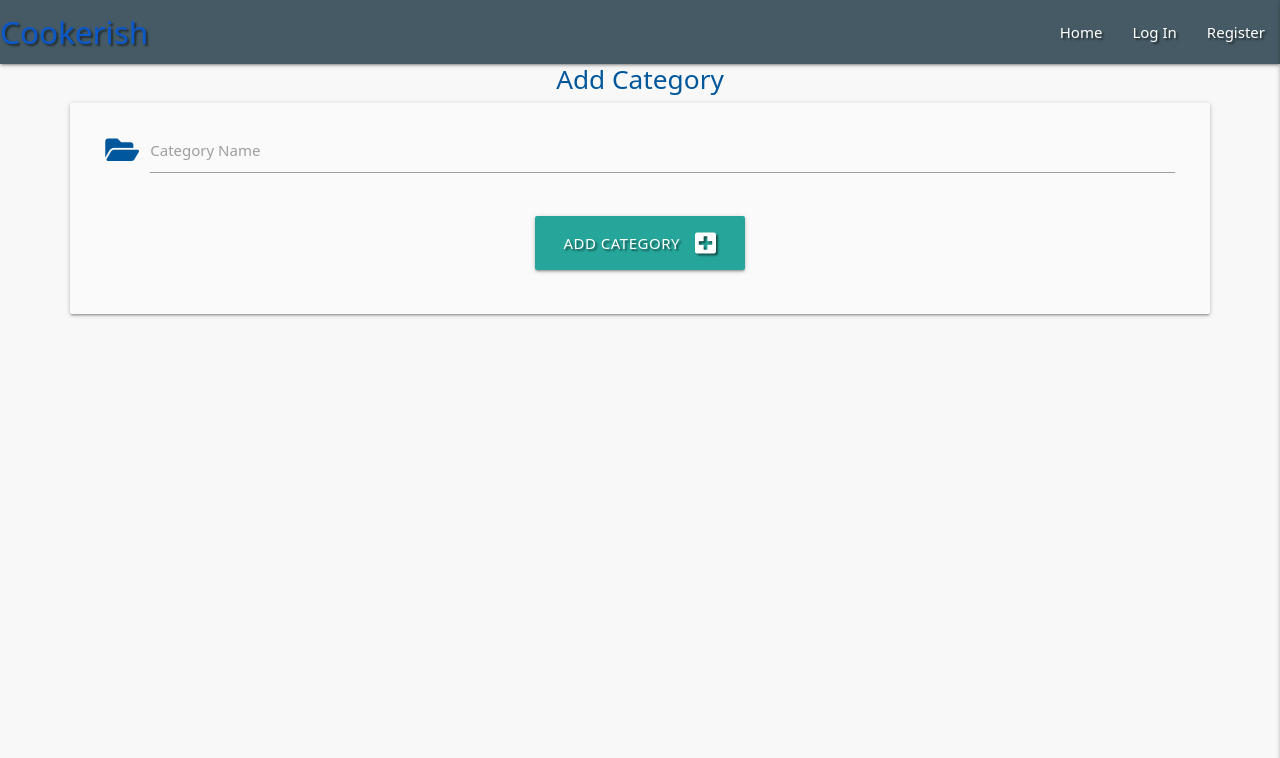
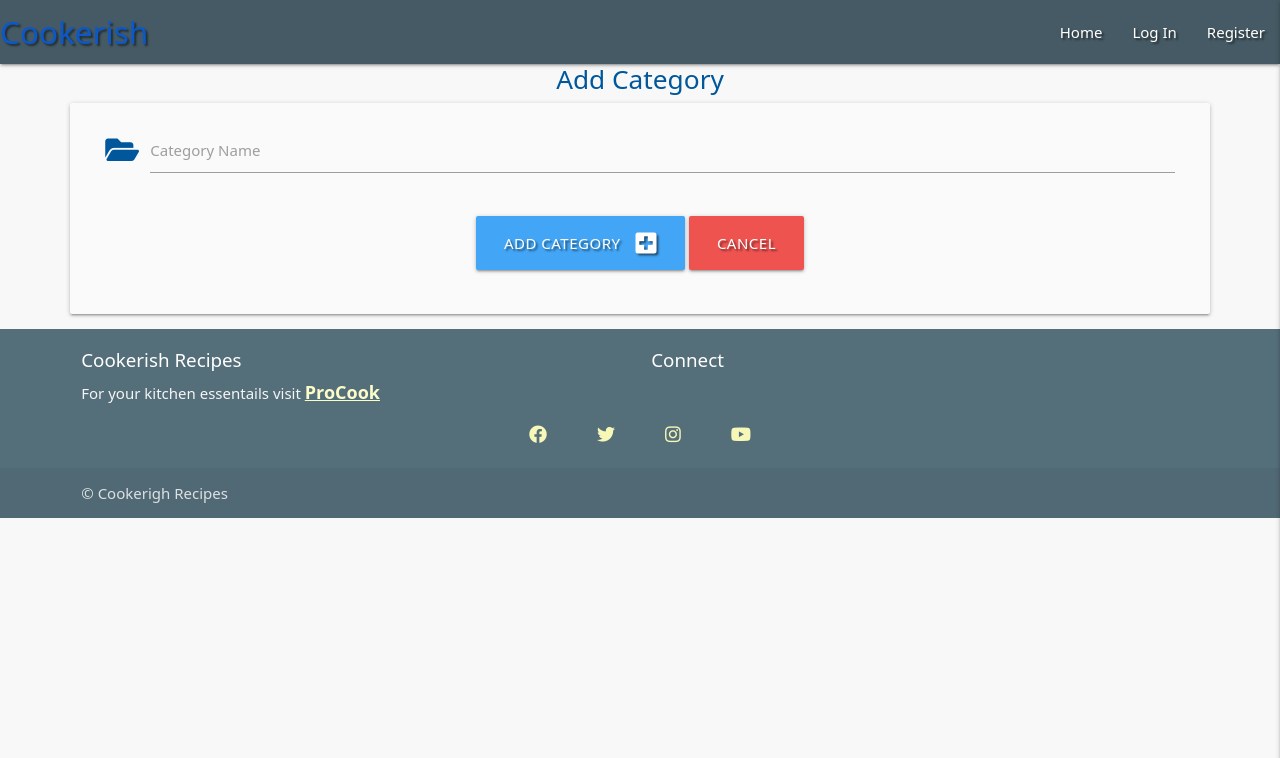
Before and after one commit to baijuka/ms3-bju-project, a Flask app: page /add_category in a window 1280 px wide. Shown: the top 758 px of the page. Run offline with Flask 2, Linux system fonts and the light colour scheme; some libraries are stand-ins or nearby versions.

Commit message:
Add Footer to base.html

```diff
--- a/app.py
+++ b/app.py
@@ -176,6 +176,13 @@ def get_categories():
 @app.route("/add_category", methods=["GET","POST"])
 def add_category():
     if request.method == "POST":
+        existing_category = mongo.db.categories.find_one(
+            {"category_name": request.form.get("category_name").lower()})
+
+        if existing_category:
+            flash("Category already exists")
+            return redirect(url_for("add_category"))
+
         category = {
             "category_name": request.form.get('category_name')
         }
--- a/static/css/style.css
+++ b/static/css/style.css
@@ -42,6 +42,21 @@ ul li a {
     height: auto;
 }
 
+footer h3 {
+    font-size: small;
+    }
+
+footer .social {
+    font-size: large;
+    display: flex;
+    justify-content: center;
+    }
+
+footer .social a {
+    padding-left: 25px;
+    padding-right: 25px;
+    }
+
 @media only screen and (max-width: 600px) {
     img {
         width: 70%;
--- a/templates/add_category.html
+++ b/templates/add_category.html
@@ -17,9 +17,10 @@
             <!-- submit button -->
             <div class="row">
                 <div class="col s12 center-align">
-                    <button type="submit" class="btn-large btn-blue darken-1 text-shadow">
+                    <button type="submit" class="btn-large blue lighten-1 text-shadow">
                         Add Category<i class="fas fa-plus-square right"></i>
                     </button>
+                    <a href="{{ url_for('get_categories') }}" class="btn-large red lighten-1 text-shadow">Cancel</a>
                 </div>
             </div>
         </form>
--- a/templates/add_recipe.html
+++ b/templates/add_recipe.html
@@ -111,7 +111,6 @@
                         Add Recipe <i class="fas fa-plus-square right"></i>
                     </button>
                     <a href="{{ url_for('profile', username=session['user']) }}" class="btn-large red text-shadow">Cancel</a>
-                    </button>
                 </div>
             </div>
         </form>
--- a/templates/base.html
+++ b/templates/base.html
@@ -70,6 +70,32 @@
             {% block content %}
             {% endblock %}
         </main>
+
+        <footer class="page-footer blue-grey darken-1">
+            <div class="container">
+              <div class="row">
+                <div class="col l6 s12">
+                  <h5 class="white-text">Cookerish Recipes</h5>
+                  <p class="grey-text text-lighten-4">For your kitchen essentails visit <a href="https://www.procook.co.uk/" target="_blank" style="color: rgb(251, 252, 200); font-size: 1.2em; font-weight: bold;">ProCook</a> </p>
+                </div>
+                <div class="col l4 s12">
+                  <h5 class="white-text">Connect</h5>
+                </div>
+                <div class="col-12 social padding">
+                    <a href="https://www.facebook.com/" target="_blank"><i class="fab fa-facebook" style="color: rgb(247, 247, 183);"></i></a>
+                    <a href="https://twitter.com/?lang=en-gb" target="_blank"><i class="fab fa-twitter" style="color: rgb(247, 247, 183);"></i></a>
+                    <a href="https://www.instagram.com" target="_blank"><i class="fab fa-instagram" style="color: rgb(247, 247, 183);"></i></a>
+                    <a href="https://www.youtube.com/" target="_blank"><i class="fab fa-youtube" style="color: rgb(247, 247, 183);"></i></a>
+                </div>
+              </div>
+            </div>
+            <div class="footer-copyright">
+              <div class="container">
+                &copy; Cookerigh Recipes
+              </div>
+            </div>
+          </footer>
+
     <script src="https://code.jquery.com/jquery-3.6.0.min.js"
         integrity="sha256-/xUj+3OJU5yExlq6GSYGSHk7tPXikynS7ogEvDej/m4=" crossorigin="anonymous"></script>
     <script src="https://cdnjs.cloudflare.com/ajax/libs/materialize/1.0.0/js/materialize.min.js"></script>
--- a/templates/categories.html
+++ b/templates/categories.html
@@ -12,7 +12,7 @@
     <div class="row" style="margin-top: 3%;">
         {% for category in categories %}
             <div class="col s12 m3" style="min-width: 278px; max-width: 400px;">
-                <div class="card blue-grey text-shadow center-align">
+                <div class="card blue-grey center-align">
                     <div class="card-content white-text">
                         <span class="card-title">{{ category.category_name }}</span>
                     </div>
--- a/templates/profile.html
+++ b/templates/profile.html
@@ -72,7 +72,7 @@
                               </div>
                             </div>
                             <div class="row">
-                                <div class="col m6"> <img id="img-edit" src="{{ recipe.image_source }}" alt="curry image" style="max-width: 100%;">
+                                <div class="col m6"> <img id="img-edit" src="{{ recipe.image_source }}" alt="curry image" style="max-width: 100%; max-height: 500px;">
                                 </div>
                                 <div class="col m6">
                                     <p><span style="font-weight: bold;">Category:</span> {{ recipe.category_name }}</p>
--- a/templates/recipes.html
+++ b/templates/recipes.html
@@ -14,7 +14,7 @@
       <div class="col-9"><h4>{{ loop.index}}. {{ recipe.recipe_name }}</h4><br>
       </div>
         <div class="row">
-          <div class="col m6"> <img id="img-edit" src="{{ recipe.image_source }}" alt="curry image" style="max-width: 100%;">
+          <div class="col m6"> <img src="{{ recipe.image_source }}" alt="curry image" style="max-width: 100%; max-height: 500px;">
           </div>
           <div class="col m6">
               <p><span style="font-weight: bold;">Category:</span> {{ recipe.category_name }}</p>
```
